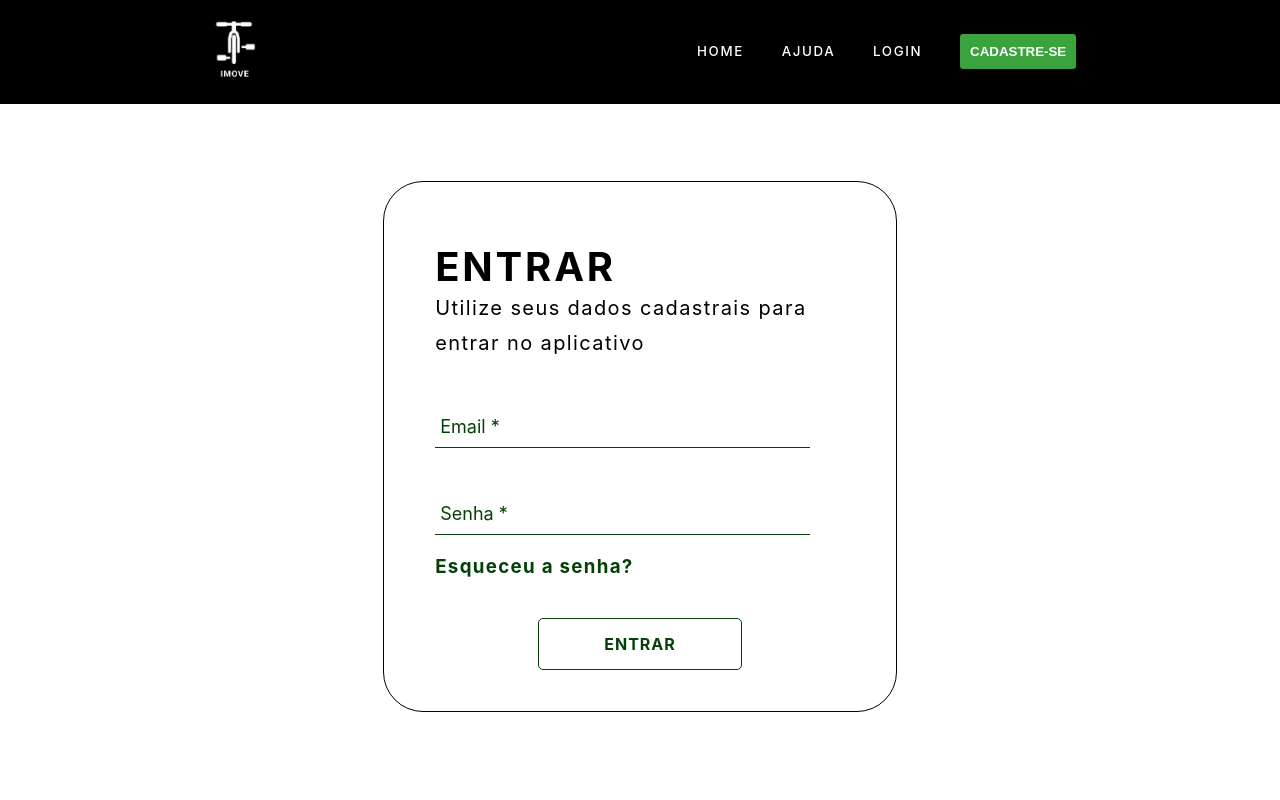
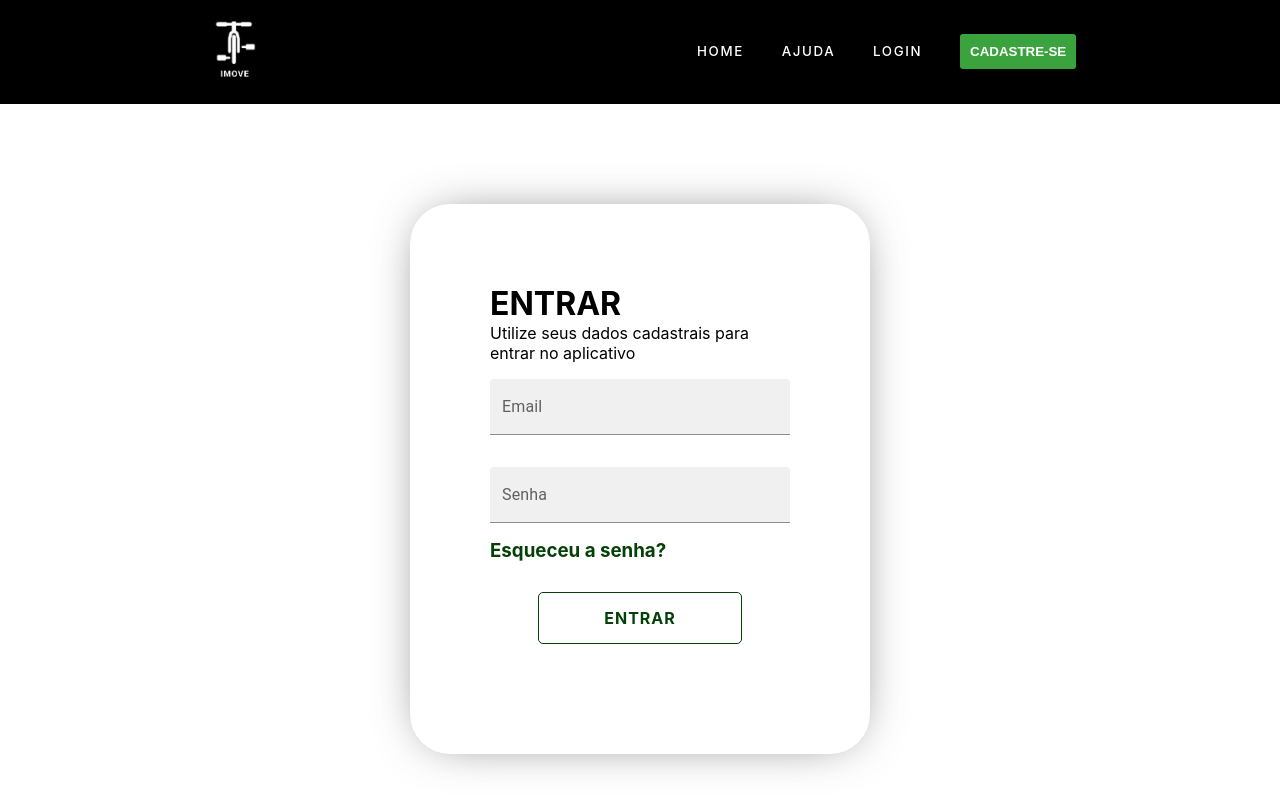
Before and after one commit to Iam-Luik/gp7-front-end, a React (Create React App) app in the folder site/: page /login in a window 1280 px wide. Shown: the top 800 px of the page. Built offline with nearby package versions, Linux system fonts and the light colour scheme.

Commit message:
feat: arrumando card de login e adição de novo input

```diff
--- /dev/null
+++ b/site/src/components/Input/index.js
@@ -0,0 +1,35 @@
+import * as React from 'react';
+import Box from '@mui/material/Box';
+import TextField from '@mui/material/TextField';
+import './style.css';
+
+export default function Input({placeholder, label}) {
+  const [value, setValue] = React.useState('Controlled');
+
+  const handleChange = (event) => {
+    setValue(event.target.value);
+  };
+
+  return (
+    <Box
+      component="form"
+      sx={{
+        '& .MuiTextField-root': { mt: 2, mb: 2 },
+      }}
+      noValidate
+      autoComplete="off"
+    >
+
+      <div>
+        <TextField
+          fullWidth
+          id="filled-textarea"
+          label={label}
+          placeholder={placeholder}
+          multiline
+          variant="filled"
+        />
+      </div>
+    </Box>
+  );
+}
--- /dev/null
+++ b/site/src/components/Input/style.css
@@ -0,0 +1,7 @@
+.css-kw4yk8-MuiInputBase-root-MuiFilledInput-root:after {
+    border-bottom: 2px solid #054107!important;
+}
+
+.css-au3a9q-MuiFormLabel-root-MuiInputLabel-root.Mui-focused{
+	color: #054107!important;
+}
--- a/site/src/pages/ComprovanteLocador/style.js
+++ b/site/src/pages/ComprovanteLocador/style.js
@@ -56,7 +56,7 @@ export const RowBlockLeft = styled.div`
       margin: auto;
       letter-spacing: 0.07em;
       margin: 0;
-      padding-bottom 50px;
+      padding-bottom: 50px;
       margin-top: -50px;
     }
 
--- a/site/src/pages/SignIn/index.js
+++ b/site/src/pages/SignIn/index.js
@@ -1,11 +1,10 @@
 import Navbar from "../../components/Navbar";
 import Footer from "../../components/Footer";
-import GeneralInput from "../../components/GeneralInput";
-import GeneralInputPssw from "../../components/GeneralInputPssw";
 import GeneralButton from "../../components/GeneralButton";
 import { Link } from "react-router-dom";
+import Input from "../../components/Input"
 
-import { RowBlocks, RowBlock, InputContainer } from "./style";
+import {  RowBlock,  } from "./style";
 
 const SignIn = () => {
 
@@ -14,18 +13,19 @@ const SignIn = () => {
       <Navbar />
       {/* Sing In */}
       <RowBlock>
+        <div>
           <h1>ENTRAR</h1>
             <p>Utilize seus dados cadastrais para entrar no aplicativo</p>
-        <InputContainer>
-          <GeneralInput label="Email *" />
-          </InputContainer>
-          <InputContainer>
-          <GeneralInputPssw label="Senha *" />
-          </InputContainer>
+
+                <Input label="Email" placeholder="email@email.com.br"/>
+
+
+                <Input label="Senha" placeholder="digite aqui sua senha"/>
               <h3>Esqueceu a senha?</h3>
               <Link to="/card">
             <GeneralButton button="Entrar" />
           </Link>
+        </div>
       </RowBlock>
       <Footer />
     </>
--- a/site/src/pages/SignIn/style.js
+++ b/site/src/pages/SignIn/style.js
@@ -14,46 +14,27 @@ export const RowBlocks = styled.div`
 `;
 
 export const RowBlock = styled.div`
-  margin-top: 6%;
+  display: flex;
+  justify-content: center;
+  align-items: center;
+  margin-top: 100px;
   margin-left: auto;
-    margin-right: auto;
-    width: 40%;
-    border: 1px solid black;
-    border-radius: 40px;
-    margin-bottom: 100px;
-
-  h1 {
-    width: 80%;
-    margin: auto;
-    letter-spacing: 0.07em;
-    font-size: 40px;
-    margin-top: 60px;
-  }
-
-  h3 {
-    width: 80%;
-    margin: auto;
-    letter-spacing: 0.07em;
-    margin-top: 20px;
-    color: #054107;
-  }
-  p {
-    width: 80%;
-    margin: auto;
-    line-height: 35px;
-    font-size: 20px;
-    letter-spacing: 0.07em;
-  }
+  margin-right: auto;
+  width: 300px;
+  -webkit-box-shadow: 0px 0px 51px -20px rgba(0,0,0,0.75);
+    -moz-box-shadow: 0px 0px 51px -20px rgba(0,0,0,0.75);
+    box-shadow: 0px 0px 51px -20px rgba(0,0,0,0.75);
+  border-radius: 40px;
+  margin-bottom: 100px;
+  padding: 80px;
 
   a{
     text-decoration: none;
   }
-`;
+
+  h3{
+    color: #054107;
+  }
 
 
-export const InputContainer = styled.div`
-  display: flex;
-  margin: auto;
-  width: 80%;
-  justify-content: space-between;
 `;
--- a/site/src/pages/SignUpLocador/index.js
+++ b/site/src/pages/SignUpLocador/index.js
@@ -16,11 +16,11 @@ const SignUpLocador = () => {
       <h1>CADASTRO LOCADOR</h1>
         <p>Digite aqui seus dados cadastrais para gerar um acesso no nosso site</p>
         <InputContainer>
-          <GeneralInput label="Email *" />
+          <GeneralInput label="Email *" placeholder="teste" />
           <GeneralInput label="Senha *" />
         </InputContainer>
         <InputContainer>
-          <GeneralInput label="Nome *" />
+          <GeneralInput label="Nome *" placeholder="teste" />
           <GeneralInputPssw label="Sobrenome *" />
         </InputContainer>
         <InputContainer>
```
Lines whose indentation alone changed are shown as unchanged.
